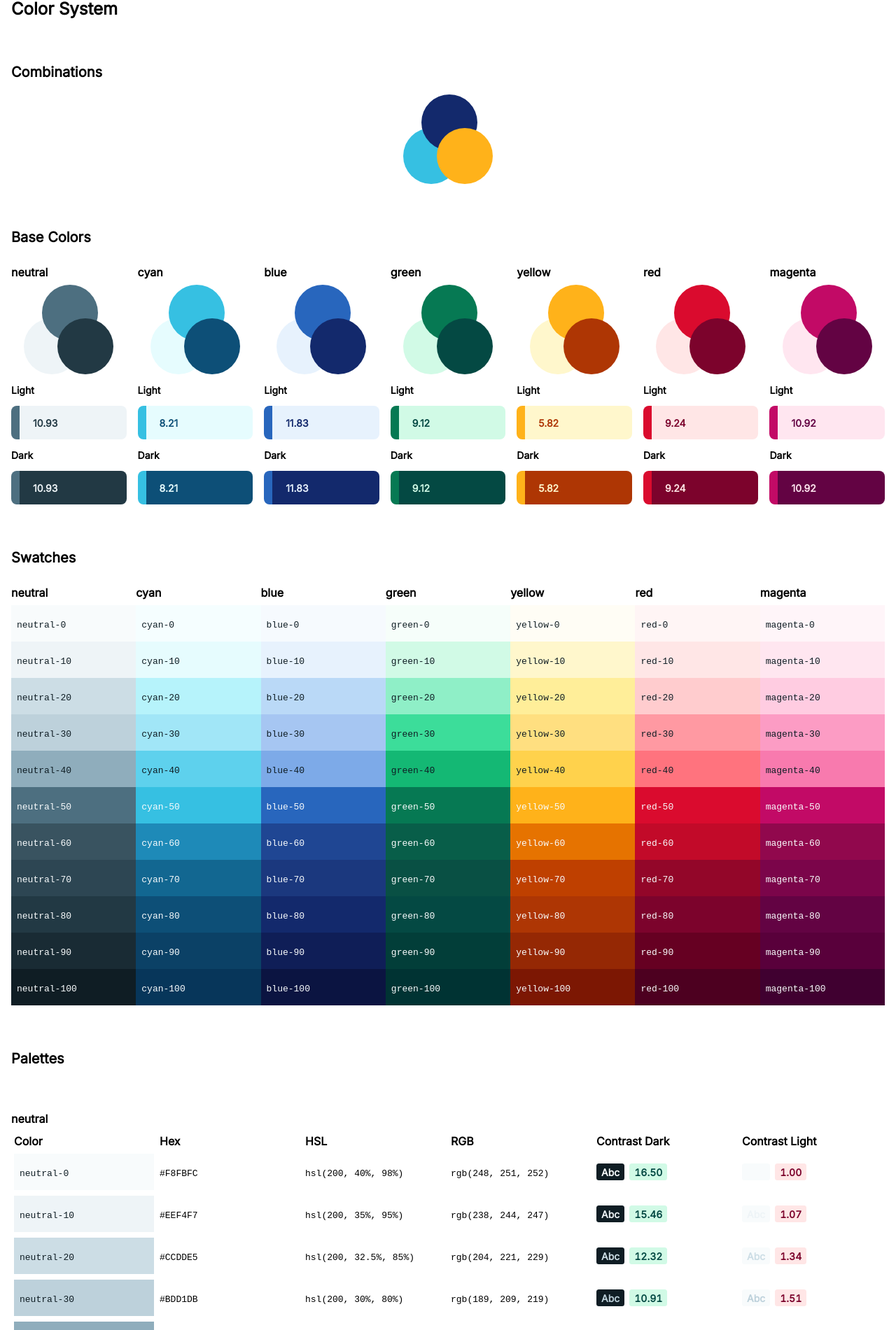
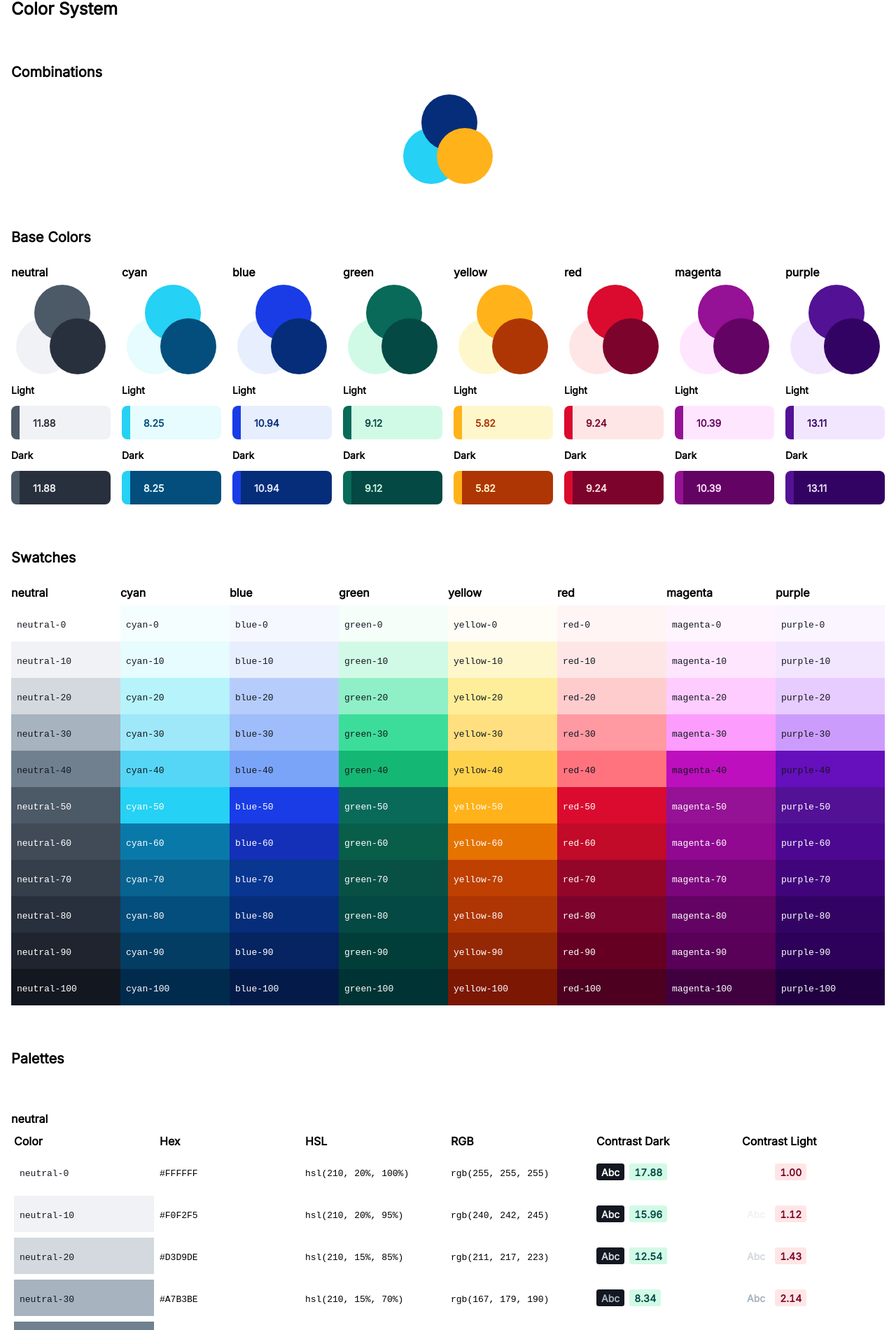
Before and after one commit to scottdejonge/color-system, a Vue app: page / in a window 1280 px wide. Shown: the part 50-1951 px from the top of the page at 70% size. Built offline with nearby package versions, Linux system fonts and the light colour scheme.

Commit message:
Brighter colors with higher constrast and add Purple

```diff
--- a/constants/constants.js
+++ b/constants/constants.js
@@ -41,6 +41,11 @@ export const SHADES = {
     default: palettes.magenta['50'].value,
     dark: palettes.magenta['80'].value,
   },
+  purple: {
+    light: palettes.purple['10'].value,
+    default: palettes.purple['50'].value,
+    dark: palettes.purple['80'].value,
+  },
 };
 
 export const RATIO = {
--- a/constants/palettes.json
+++ b/constants/palettes.json
@@ -1,37 +1,37 @@
 {
   "neutral": {
     "0": {
-      "value": "hsl(200, 40%, 98%)"
+      "value": "hsl(210, 20%, 100%)"
     },
     "10": {
-      "value": "hsl(200, 35%, 95%)"
+      "value": "hsl(210, 20%, 95%)"
     },
     "20": {
-      "value": "hsl(200, 32.5%, 85%)"
+      "value": "hsl(210, 15%, 85%)"
     },
     "30": {
-      "value": "hsl(200, 30%, 80%)"
+      "value": "hsl(210, 15%, 70%)"
     },
     "40": {
-      "value": "hsl(200, 25%, 65%)"
+      "value": "hsl(210, 12.5%, 50%)"
     },
     "50": {
-      "value": "hsl(200, 25%, 40%)"
+      "value": "hsl(210, 15%, 35%)"
     },
     "60": {
-      "value": "hsl(200, 25%, 30%)"
+      "value": "hsl(215, 15%, 30%)"
     },
     "70": {
-      "value": "hsl(200, 30%, 25%)"
+      "value": "hsl(215, 17.5%, 25%)"
     },
     "80": {
-      "value": "hsl(200, 32.5%, 20%)"
+      "value": "hsl(220, 20%, 20%)"
     },
     "90": {
-      "value": "hsl(200, 35%, 15%)"
+      "value": "hsl(220, 20%, 15%)"
     },
     "100": {
-      "value": "hsl(200, 40%, 10%)"
+      "value": "hsl(220, 25%, 10%)"
     }
   },
   "cyan": {
@@ -45,63 +45,63 @@
       "value": "hsl(187, 90%, 85%)"
     },
     "30": {
-      "value": "hsl(192, 85%, 80%)"
+      "value": "hsl(192, 90%, 80%)"
     },
     "40": {
-      "value": "hsl(192, 80%, 65%)"
+      "value": "hsl(192, 90%, 65%)"
     },
     "50": {
-      "value": "hsl(192, 75%, 55%)"
+      "value": "hsl(190, 90%, 55%)"
     },
     "60": {
-      "value": "hsl(198, 72%, 42%)"
+      "value": "hsl(198, 90%, 35%)"
     },
     "70": {
-      "value": "hsl(200, 78%, 32%)"
+      "value": "hsl(200, 90%, 30%)"
     },
     "80": {
-      "value": "hsl(203, 80%, 26%)"
+      "value": "hsl(203, 95%, 25%)"
     },
     "90": {
-      "value": "hsl(204, 81%, 22%)"
+      "value": "hsl(204, 95%, 20%)"
     },
     "100": {
-      "value": "hsl(206, 86%, 19%)"
+      "value": "hsl(206, 100%, 15%)"
     }
   },
   "blue": {
     "0": {
-      "value": "hsl(210, 85%, 98%)"
+      "value": "hsl(220, 90%, 98%)"
     },
     "10": {
-      "value": "hsl(210, 85%, 95%)"
+      "value": "hsl(220, 90%, 95%)"
     },
     "20": {
-      "value": "hsl(210, 80%, 85%)"
+      "value": "hsl(220, 90%, 85%)"
     },
     "30": {
-      "value": "hsl(215, 75%, 80%)"
+      "value": "hsl(220, 90%, 80%)"
     },
     "40": {
-      "value": "hsl(215, 70%, 70%)"
+      "value": "hsl(220, 90%, 72.5%)"
     },
     "50": {
-      "value": "hsl(215, 65%, 45%)"
+      "value": "hsl(230, 80%, 50%)"
     },
     "60": {
-      "value": "hsl(220, 65%, 35%)"
+      "value": "hsl(230, 80%, 40%)"
     },
     "70": {
-      "value": "hsl(222.5, 65%, 30%)"
+      "value": "hsl(220, 90%, 30%)"
     },
     "80": {
-      "value": "hsl(225, 70%, 25%)"
+      "value": "hsl(220, 90%, 25%)"
     },
     "90": {
-      "value": "hsl(227.5, 70%, 20%)"
+      "value": "hsl(220, 90%, 20%)"
     },
     "100": {
-      "value": "hsl(230, 70%, 15%)"
+      "value": "hsl(220, 90%, 15%)"
     }
   },
   "green": {
@@ -121,7 +121,7 @@
       "value": "hsl(155, 80%, 40%)"
     },
     "50": {
-      "value": "hsl(160, 90%, 25%)"
+      "value": "hsl(170, 85%, 22.5%)"
     },
     "60": {
       "value": "hsl(165, 85%, 20%)"
@@ -211,37 +211,72 @@
   },
   "magenta": {
     "0": {
-      "value": "hsl(335, 100%, 98%)"
+      "value": "hsl(300, 100%, 98%)"
     },
     "10": {
-      "value": "hsl(335, 100%, 95%)"
+      "value": "hsl(300, 100%, 95%)"
     },
     "20": {
-      "value": "hsl(335, 100%, 90%)"
+      "value": "hsl(300, 100%, 90%)"
     },
     "30": {
-      "value": "hsl(335, 95%, 80%)"
+      "value": "hsl(300, 95%, 80%)"
     },
     "40": {
-      "value": "hsl(335, 90%, 72.5%)"
+      "value": "hsl(300, 85%, 40%)"
     },
     "50": {
-      "value": "hsl(330, 90%, 40%)"
+      "value": "hsl(300, 80%, 32.5%)"
     },
     "60": {
-      "value": "hsl(330, 90%, 30%)"
+      "value": "hsl(300, 90%, 30%)"
     },
     "70": {
-      "value": "hsl(325, 92.5%, 25%)"
+      "value": "hsl(300, 92.5%, 25%)"
     },
     "80": {
-      "value": "hsl(320, 95%, 20%)"
+      "value": "hsl(300, 95%, 20%)"
     },
     "90": {
-      "value": "hsl(320, 100%, 17.5%)"
+      "value": "hsl(300, 100%, 17.5%)"
     },
     "100": {
-      "value": "hsl(315, 100%, 12.5%)"
+      "value": "hsl(300, 100%, 12.5%)"
+    }
+  },
+  "purple": {
+    "0": {
+      "value": "hsl(270, 100%, 98%)"
+    },
+    "10": {
+      "value": "hsl(270, 100%, 95%)"
+    },
+    "20": {
+      "value": "hsl(270, 100%, 90%)"
+    },
+    "30": {
+      "value": "hsl(270, 95%, 80%)"
+    },
+    "40": {
+      "value": "hsl(270, 85%, 40%)"
+    },
+    "50": {
+      "value": "hsl(270, 80%, 32.5%)"
+    },
+    "60": {
+      "value": "hsl(270, 90%, 30%)"
+    },
+    "70": {
+      "value": "hsl(270, 92.5%, 25%)"
+    },
+    "80": {
+      "value": "hsl(270, 95%, 20%)"
+    },
+    "90": {
+      "value": "hsl(270, 100%, 17.5%)"
+    },
+    "100": {
+      "value": "hsl(270, 100%, 12.5%)"
     }
   }
 }
```
